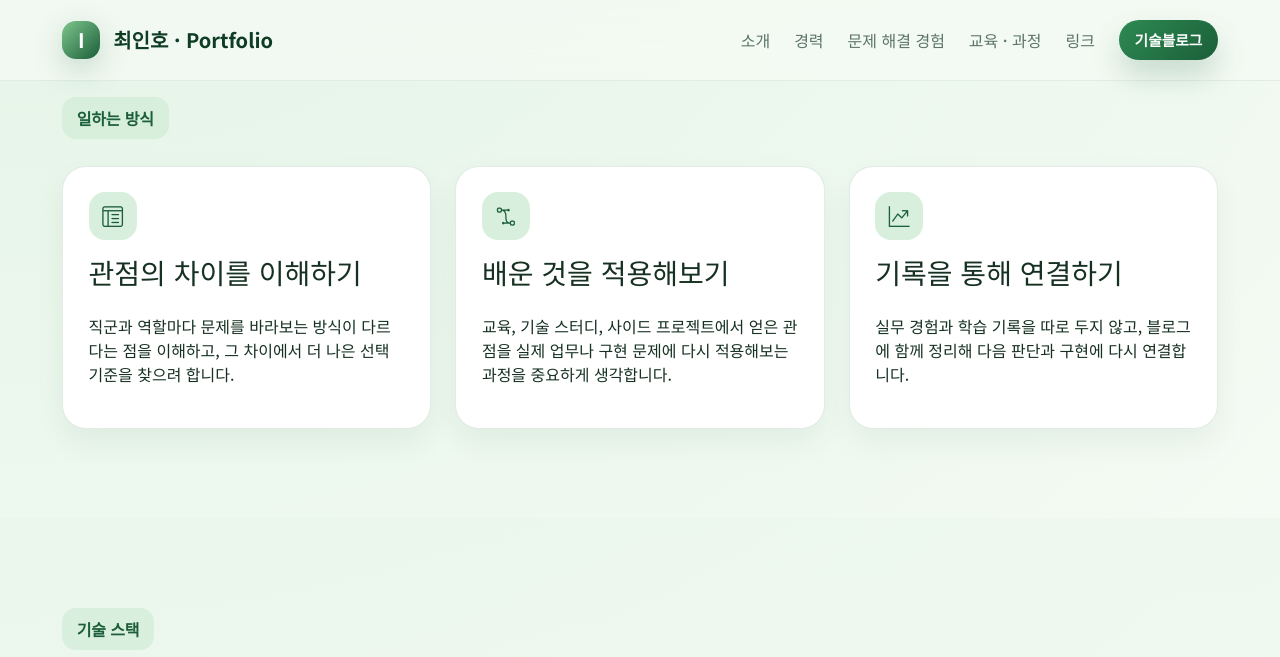
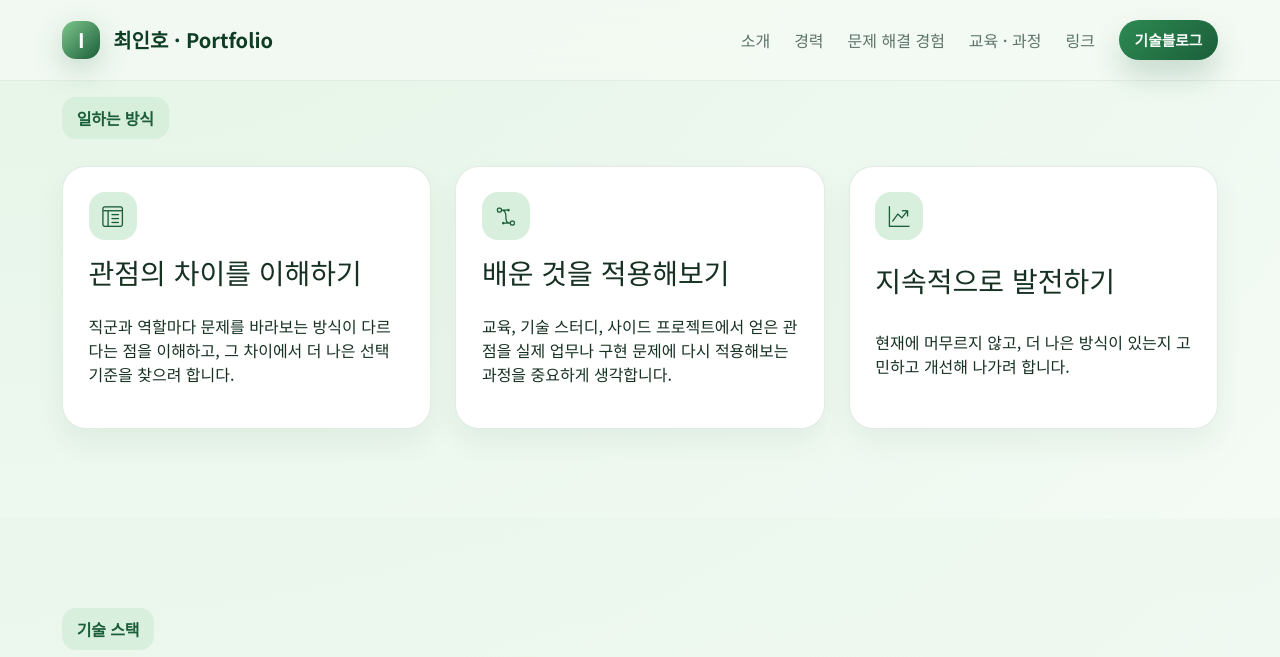
Before and after one commit to dusen0528/dusen0528.github.io, a Jekyll site: the page built from index.html, in a window 1280 px wide and 1400 px high, scrolled down 723 px, cut to the strip 0-657 px from the top of the window. Built offline with Jekyll 4.4.1, drawn with Linux system fonts in a browser that asks for light colours; some of the changed lines change nothing that is shown.

Commit message:
Refine mobile UI and remove visitor counter

```diff
--- a/_includes/site-footer.html
+++ b/_includes/site-footer.html
@@ -1,9 +1,5 @@
 <footer class="site-footer">
   <div class="container footer-inner">
     <p>© {{ site.time | date: "%Y" }} {{ site.author.name }} Portfolio</p>
-    <p class="visitor-stats">
-      <span>Today <strong data-visitor-today>-</strong></span>
-      <span>Total <strong data-visitor-total>-</strong></span>
-    </p>
   </div>
 </footer>
--- a/assets/css/style.css
+++ b/assets/css/style.css
@@ -220,6 +220,8 @@
   line-height: 1.04;
   letter-spacing: -0.04em;
   text-wrap: balance;
+  word-break: keep-all;
+  overflow-wrap: normal;
 }
 
 .hero-title {
@@ -848,17 +850,6 @@
   font-size: 0.95rem;
 }
 
-.visitor-stats {
-  display: inline-flex;
-  align-items: center;
-  gap: 1rem;
-  margin: 0;
-}
-
-.visitor-stats strong {
-  color: var(--primary-dark);
-}
-
 .sub-hero {
   padding-bottom: 3rem;
 }
@@ -1247,6 +1238,23 @@
     padding: 3.5rem 0;
   }
 
+  .hero-title {
+    font-size: clamp(1.85rem, 9.2vw, 2.55rem);
+    line-height: 1.08;
+  }
+
+  .section-heading h2,
+  .sub-hero h1,
+  .writing-callout h2 {
+    font-size: clamp(1.4rem, 6.6vw, 1.9rem);
+    line-height: 1.15;
+  }
+
+  .article-header h1 {
+    font-size: clamp(1.8rem, 8vw, 2.6rem);
+    line-height: 1.12;
+  }
+
   .sub-hero-panel {
     grid-template-columns: 1fr;
   }
@@ -1281,10 +1289,6 @@
 
   .footer-inner {
     flex-direction: column;
-  }
-
-  .visitor-stats {
-    flex-wrap: wrap;
   }
 
   .article-shell {
--- a/assets/js/site.js
+++ b/assets/js/site.js
@@ -44,69 +44,8 @@
   });
 };
 
-const getSeoulDateKey = () =>
-  new Intl.DateTimeFormat("en-CA", {
-    timeZone: "Asia/Seoul",
-    year: "numeric",
-    month: "2-digit",
-    day: "2-digit",
-  }).format(new Date());
-
-const setupVisitorCounts = async () => {
-  const todayNode = document.querySelector("[data-visitor-today]");
-  const totalNode = document.querySelector("[data-visitor-total]");
-  if (!todayNode || !totalNode) return;
-
-  const hostname = window.location.hostname;
-  if (hostname === "127.0.0.1" || hostname === "localhost") {
-    todayNode.textContent = "-";
-    totalNode.textContent = "-";
-    return;
-  }
-
-  const namespace = "dusen0528-portfolio";
-  const dateKey = getSeoulDateKey();
-  const cacheKey = `visitor-counts:${dateKey}`;
-
-  const renderCounts = ({ today, total }) => {
-    todayNode.textContent = String(today);
-    totalNode.textContent = String(total);
-  };
-
-  try {
-    const cached = sessionStorage.getItem(cacheKey);
-    if (cached) {
-      renderCounts(JSON.parse(cached));
-      return;
-    }
-
-    const [todayResponse, totalResponse] = await Promise.all([
-      fetch(`https://api.countapi.xyz/hit/${namespace}/today-${dateKey}`),
-      fetch(`https://api.countapi.xyz/hit/${namespace}/total`),
-    ]);
-
-    const [todayData, totalData] = await Promise.all([
-      todayResponse.json(),
-      totalResponse.json(),
-    ]);
-
-    const counts = {
-      today: todayData.value ?? "-",
-      total: totalData.value ?? "-",
-    };
-
-    sessionStorage.setItem(cacheKey, JSON.stringify(counts));
-    renderCounts(counts);
-  } catch (error) {
-    console.error(error);
-    todayNode.textContent = "-";
-    totalNode.textContent = "-";
-  }
-};
-
 document.addEventListener("DOMContentLoaded", () => {
   revealElements();
   bindMobileNavClose();
   setCurrentYear();
-  setupVisitorCounts();
 });
--- a/index.html
+++ b/index.html
@@ -67,8 +67,8 @@
           <div class="feature-icon">
             <i class="bi bi-graph-up-arrow" aria-hidden="true"></i>
           </div>
-          <h3>기록을 통해 연결하기</h3>
-          <p>실무 경험과 학습 기록을 따로 두지 않고, 블로그에 함께 정리해 다음 판단과 구현에 다시 연결합니다.</p>
+          <h3>지속적으로 발전하기</h3>
+          <p>현재에 머무르지 않고, 더 나은 방식이 있는지 고민하고 개선해 나가려 합니다.</p>
         </article>
       </div>
     </div>
```
